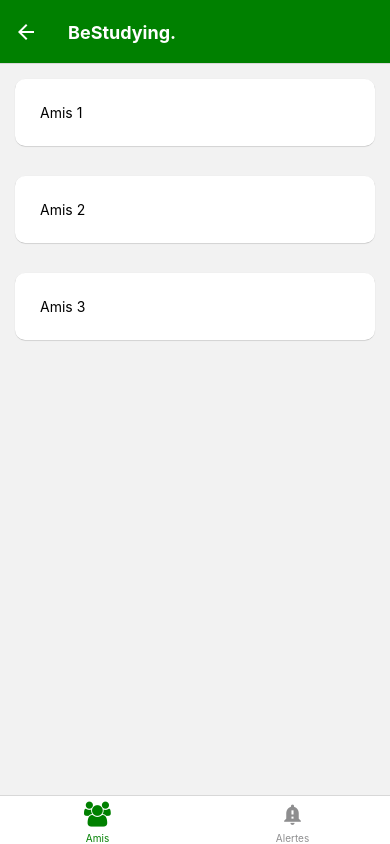
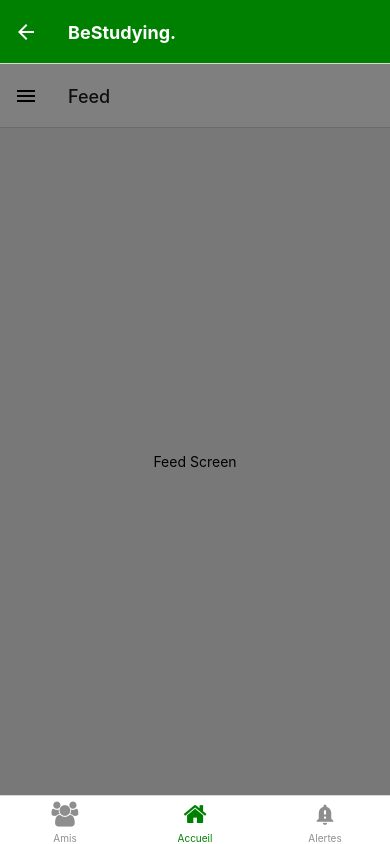
Before and after one commit to BeStudying/App, a React Native app: screen /Home in a window 390 px wide. Built offline with nearby package versions, Linux system fonts and the light colour scheme.

Commit message:
Add Drawer

```diff
--- a/App.js
+++ b/App.js
@@ -1,4 +1,4 @@
-import React from 'react';
+import * as React from 'react';
 import Main from './components/Main';
 import Home from './components/Home';
 import { NavigationContainer } from '@react-navigation/native';
--- a/components/Alerts.js
+++ b/components/Alerts.js
@@ -1,4 +1,4 @@
-import React from 'react';
+import * as React from 'react';
 import { Button, StyleSheet, Text, View } from 'react-native';
 
 export default function Alerts() {
--- a/components/Friends.js
+++ b/components/Friends.js
@@ -1,10 +1,32 @@
-import React from 'react';
-import { Button, StyleSheet, Text, ScrollView, View, Alert } from 'react-native';
-import { Card } from 'react-native-paper';
+import * as React from 'react';
+import { Button, StyleSheet, Text, ScrollView, View, } from 'react-native';
 import { createDrawerNavigator } from '@react-navigation/drawer';
-import Home from './Home';
 const Drawer = createDrawerNavigator();
 
+function Amis1() {
+  return (
+    <View style={{ flex: 1, justifyContent: 'center', alignItems: 'center' }}>
+      <Text>Emploi du Temps Amis 1</Text>
+    </View>
+  );
+}
+
+function Amis2() {
+  return (
+    <View style={{ flex: 1, justifyContent: 'center', alignItems: 'center' }}>
+      <Text>Emploi du Temps Amis 2</Text>
+    </View>
+  );
+}
+
+function List() {
+  return (
+    <Drawer.Navigator useLegacyImplementation>
+      <Drawer.Screen name="Amis 1" component={Amis1} />
+      <Drawer.Screen name="Amis 2" component={Amis2} />
+    </Drawer.Navigator>
+  );
+}
 const friends = [
   {
     id: 'bd7acbea-c1b1-46c2-aed5-3ad53abb28ba',
@@ -22,25 +44,6 @@ const friends = [
 
 export default function Friends() {
   return (
-    <ScrollView>
-      {friends.map((friend) => {
-        return(
-          <Card style={{margin: 15, padding: 25, borderRadius: '10px'}}>
-            <Text>{friend.title}</Text>
-          </Card>
-        )
-      })}
-    </ScrollView>
+      <List/>
   );
 }
-
-/*
-<Drawer.Navigator initialRouteName="Home">
-    <Drawer.Screen name="Home" component={Home} />
-    <Drawer.Screen name="Amis 1" component={Home}/>
-    <Drawer.Screen name="Amis 2" component={Home}/>
-    <Drawer.Screen name="Amis 3" component={Home}/>
-    <Drawer.Screen name="Amis 4" component={Home}/>
-    <Drawer.Screen name="Amis 5" component={Home}/>
-  </Drawer.Navigator>
-*/
--- a/components/Header.js
+++ b/components/Header.js
@@ -1,4 +1,4 @@
-import React from 'react';
+import * as React from 'react';
 import { View, Text, StyleSheet } from 'react-native';
 import Constants from 'expo-constants';
 
--- a/components/Home.js
+++ b/components/Home.js
@@ -1,4 +1,4 @@
-import React from 'react';
+import * as React from 'react';
 import { Button, StyleSheet, Text, View } from 'react-native';
 import Navigation from './Navigation';
 
--- a/components/Main.js
+++ b/components/Main.js
@@ -1,4 +1,4 @@
-import React from 'react';
+import * as React from 'react';
 import { View, StyleSheet } from 'react-native';
 import Login from './Login.js';
 import { createNavigationContainerRef } from '@react-navigation/native';
--- a/components/Navigation.js
+++ b/components/Navigation.js
@@ -1,22 +1,28 @@
 import React from 'react';
-import { NavigationContainer } from '@react-navigation/native';
 import { createBottomTabNavigator } from '@react-navigation/bottom-tabs';
 import FontAwesome from 'react-native-vector-icons/FontAwesome';
 import MaterialIcons from 'react-native-vector-icons/MaterialIcons';
 import Alerts from './Alerts';
 import Friends from './Friends';
+import Options from './Options';
+import { View } from 'react-native';
 
 export const Tab = createBottomTabNavigator();
 
 export default function Navigation() {
   return (
-      <Tab.Navigator initialRouteName="Amis" screenOptions={{
+    <Tab.Navigator initialRouteName="Accueil" screenOptions={{
       tabBarActiveTintColor: 'green',
       headerShown: false
     }}>
       <Tab.Screen name="Amis" component={Friends} options={{
         tabBarIcon: ({ color, size }) => (
           <FontAwesome name="users" color={color} size={size} />
+        )
+      }} />
+      <Tab.Screen name="Accueil" component={Options} options={{
+        tabBarIcon: ({ color, size }) => (
+          <FontAwesome name="home" color={color} size={size} />
         )
       }} />
       <Tab.Screen name="Alertes" component={Alerts} options={{
--- /dev/null
+++ b/components/Options.js
@@ -0,0 +1,29 @@
+import * as React from 'react';
+import { Text, View } from 'react-native';
+import { createDrawerNavigator } from '@react-navigation/drawer'
+const Drawer = createDrawerNavigator();
+
+function Feed() {
+  return (
+    <View style={{ flex: 1, justifyContent: 'center', alignItems: 'center' }}>
+      <Text>Feed Screen</Text>
+    </View>
+  );
+}
+
+function Article() {
+  return (
+    <View style={{ flex: 1, justifyContent: 'center', alignItems: 'center' }}>
+      <Text>Article Screen</Text>
+    </View>
+  );
+}
+
+export default function Options() {
+  return (
+    <Drawer.Navigator useLegacyImplementation>
+      <Drawer.Screen name="Feed" component={Feed} />
+      <Drawer.Screen name="Déconnexion" component={Article} />
+    </Drawer.Navigator>
+  );
+}
```
Also changed, not shown: package.json (+16 -7 lines), 1 other file (tests, documents, lock files or other folders). Lines whose indentation alone changed are shown as unchanged.
